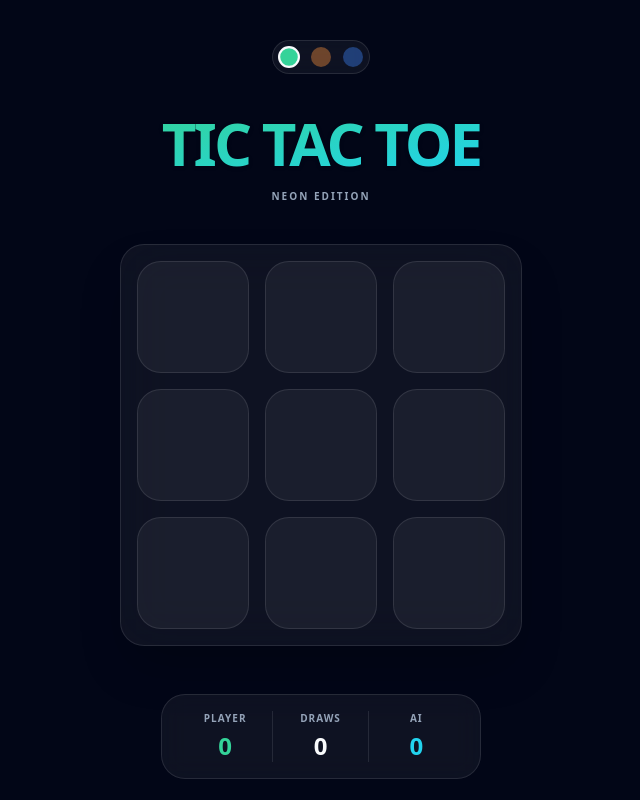
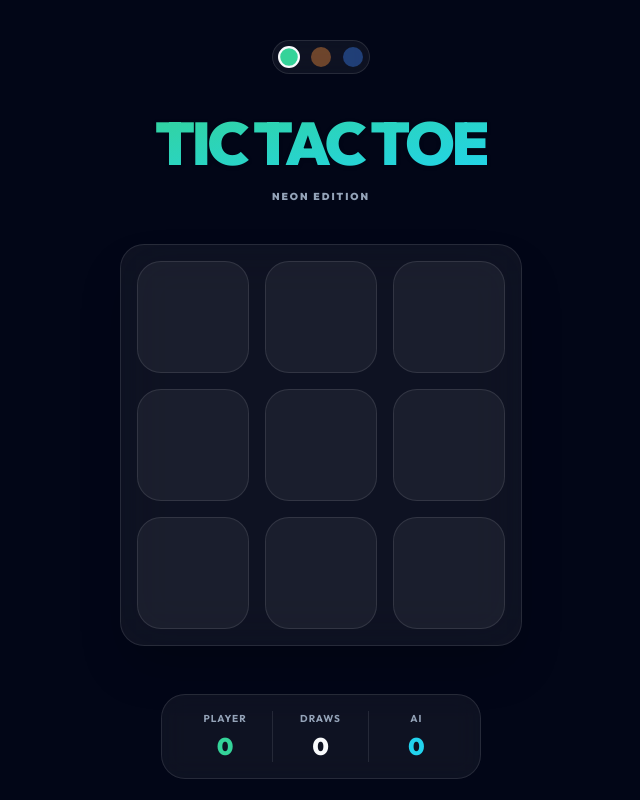
Before and after one commit to RomiValladares/TicTacToeReact, a React (Vite) app: page / in a window 1280 px wide. Shown: the top 800 px of the page, without its empty margins (319-959 px from the left). Built offline with nearby package versions, Linux system fonts and the light colour scheme.

Commit message:
modify background atmosphere

```diff
--- a/src/features/game/components/BackgroundAtmosphere.tsx
+++ b/src/features/game/components/BackgroundAtmosphere.tsx
@@ -1,21 +1,44 @@
-import React from 'react';
+import { memo } from 'react';
+import { motion } from 'framer-motion';
 
-export const BackgroundAtmosphere: React.FC = () => {
+const Bubble = ({ color, alphaVar, duration }: { color: string, alphaVar: string, duration: number }) => {
     return (
-        <div className="absolute inset-0 pointer-events-none z-0">
-            <svg className="absolute w-0 h-0 invisible">
-                <defs>
-                    <filter id="goo" x="-100%" y="-100%" width="300%" height="300%">
-                        <feGaussianBlur in="SourceGraphic" stdDeviation="40" result="blur" />
-                        <feColorMatrix in="blur" mode="matrix" values="1 0 0 0 0  0 1 0 0 0  0 0 1 0 0  0 0 0 18 -8" result="goo" />
-                    </filter>
-                </defs>
-            </svg>
+        <motion.div
+            animate={{
+                x: [0, 40, -30, 20, 0],
+                y: [0, -50, 40, -20, 0],
+                scale: [1, 1.1, 0.9, 1.05, 1],
+                rotate: [0, 45, -45, 20, 0]
+            }}
+            transition={{
+                duration: duration,
+                repeat: Infinity,
+                ease: "easeInOut",
+            }}
+            className="absolute rounded-full blur-[100px] pointer-events-none"
+            style={{
+                backgroundColor: color,
+                width: '60vmax',
+                height: '60vmax',
+                // Restore your alpha and opacity logic
+                opacity: `calc(var(--glow-opacity) * var(${alphaVar}))`,
+                // Spread them out initially
+                top: alphaVar === '--blob-a-alpha' ? '-10%' : alphaVar === '--blob-b-alpha' ? '40%' : '10%',
+                left: alphaVar === '--blob-a-alpha' ? '-10%' : alphaVar === '--blob-b-alpha' ? '50%' : '20%',
+            }}
+        />
+    );
+};
 
-            <div className="w-full h-full" style={{ filter: 'url(#goo)' }}>
-                <div className="atmosphere-blob top-[-20%] left-[-20%]" />
-                <div className="atmosphere-blob right-[-10%] bottom-[-10%] [animation-delay:-5s] !bg-(--secondary)" />
-            </div>
+export const BackgroundAtmosphere = memo(() => {
+    return (
+        <div className="absolute inset-0 overflow-hidden pointer-events-none z-0">
+            {/* Prime number durations (19, 23, 29) ensure they never move in a repeating pattern */}
+            <Bubble color="var(--primary)" alphaVar="--blob-a-alpha" duration={19} />
+            <Bubble color="var(--secondary)" alphaVar="--blob-b-alpha" duration={23} />
+            <Bubble color="var(--primary)" alphaVar="--blob-c-alpha" duration={29} />
         </div>
     );
-};
+});
+
+BackgroundAtmosphere.displayName = 'BackgroundAtmosphere';
--- a/src/index.css
+++ b/src/index.css
@@ -1,81 +1,145 @@
+@import url('https://fonts.googleapis.com/css2?family=Outfit:wght@100..900&display=swap');
 @import "tailwindcss";
-@import url('https://fonts.googleapis.com/css2?family=Outfit:wght@100..900&display=swap');
 
-/* --- THEME CONFIGURATION --- */
 @theme {
   --font-sans: "Outfit", ui-sans-serif, system-ui;
-  --color-primary: var(--primary);
-  --color-secondary: var(--secondary);
 }
 
-/* --- GLOBAL VARIABLES --- */
+@utility icon-glow-primary {
+  filter: drop-shadow(0 0 8px var(--primary));
+}
+
+@utility icon-glow-secondary {
+  filter: drop-shadow(0 0 8px var(--secondary));
+}
+
+@utility title-glow-primary {
+  filter: drop-shadow(0 0 15px var(--primary));
+}
+
 :root {
   --primary: #34d399;
   --secondary: #22d3ee;
   --bg-main: #020617;
-  /* Dark */
   --text-main: #f8fafc;
   --text-muted: #94a3b8;
   --btn-bg: #f8fafc;
   --btn-text: #020617;
-  --glow-opacity: 0.3;
+
+  --glow-opacity: 0.34;
+  --blob-a-alpha: 1;
+  --blob-b-alpha: 0.92;
+  --blob-c-alpha: 0.78;
 }
 
-/* --- THEME OVERRIDES --- */
 [data-theme='sunset'] {
   --primary: #fb923c;
   --secondary: #f472b6;
   --bg-main: #0c0a09;
-  /* Dark Stone */
   --text-main: #fafaf9;
   --text-muted: #a8a29e;
   --btn-bg: #fafaf9;
   --btn-text: #0c0a09;
+  --glow-opacity: 0.32;
+  --blob-a-alpha: 1;
+  --blob-b-alpha: 0.95;
+  --blob-c-alpha: 0.8;
 }
 
 [data-theme='classic'] {
   --primary: #2563eb;
   --secondary: #db2777;
   --bg-main: #ffffff;
-  /* White */
   --text-main: #0f172a;
   --text-muted: #64748b;
   --btn-bg: #0f172a;
   --btn-text: #ffffff;
-  --glow-opacity: 0.15;
+  --glow-opacity: 0.26;
+  --blob-a-alpha: 0.88;
+  --blob-b-alpha: 0.82;
+  --blob-c-alpha: 0.72;
 }
 
 body {
   margin: 0;
-  background-color: #020617;
-  /* Default fallback */
+  background-color: var(--bg-main);
 }
 
-/* Animations */
-@keyframes blob-move {
-
-  0%,
+@keyframes liquid-drift-a {
+  0% {
+    transform: translate(0%, 0%) scale(1) rotate(0deg);
+  }
+  22% {
+    transform: translate(14%, -18%) scale(1.14) rotate(4deg);
+  }
+  48% {
+    transform: translate(-11%, 9%) scale(0.88) rotate(-3deg);
+  }
+  71% {
+    transform: translate(19%, 16%) scale(1.06) rotate(2deg);
+  }
   100% {
-    transform: translate(0, 0) scale(1);
-  }
-
-  33% {
-    transform: translate(10%, -10%) scale(1.1);
-  }
-
-  66% {
-    transform: translate(-5%, 10%) scale(0.9);
+    transform: translate(0%, 0%) scale(1) rotate(0deg);
   }
 }
 
-.atmosphere-blob {
+@keyframes liquid-drift-b {
+  0% {
+    transform: translate(0%, 0%) scale(1.08) rotate(0deg);
+  }
+  18% {
+    transform: translate(-20%, 11%) scale(0.9) rotate(-5deg);
+  }
+  41% {
+    transform: translate(8%, -24%) scale(1.18) rotate(3deg);
+  }
+  63% {
+    transform: translate(-14%, -7%) scale(0.95) rotate(-2deg);
+  }
+  86% {
+    transform: translate(12%, 20%) scale(1.04) rotate(4deg);
+  }
+  100% {
+    transform: translate(0%, 0%) scale(1.08) rotate(0deg);
+  }
+}
+
+@keyframes liquid-drift-c {
+  0% {
+    transform: translate(0%, 0%) scale(0.96) rotate(0deg);
+  }
+  27% {
+    transform: translate(-16%, -14%) scale(1.12) rotate(-4deg);
+  }
+  52% {
+    transform: translate(22%, 6%) scale(0.86) rotate(5deg);
+  }
+  74% {
+    transform: translate(-9%, 19%) scale(1.1) rotate(-2deg);
+  }
+  100% {
+    transform: translate(0%, 0%) scale(0.96) rotate(0deg);
+  }
+}
+
+.blob {
   position: absolute;
-  width: 70vmax;
-  height: 70vmax;
   border-radius: 50%;
-  background: var(--primary);
-  opacity: var(--glow-opacity);
-  mix-blend-mode: plus-lighter;
-  animation: blob-move 25s infinite alternate ease-in-out;
+  filter: blur(42px);
   will-change: transform;
 }
+
+.blob-a {
+  animation: liquid-drift-a 31s cubic-bezier(0.45, 0.05, 0.25, 1) infinite;
+  animation-delay: -4s;
+}
+
+.blob-b {
+  animation: liquid-drift-b 43s cubic-bezier(0.33, 0.12, 0.2, 0.95) infinite;
+  animation-delay: -11s;
+}
+
+.blob-c {
+  animation: liquid-drift-c 37s cubic-bezier(0.55, 0, 0.15, 1) infinite;
+  animation-delay: -19s;
+}
```
